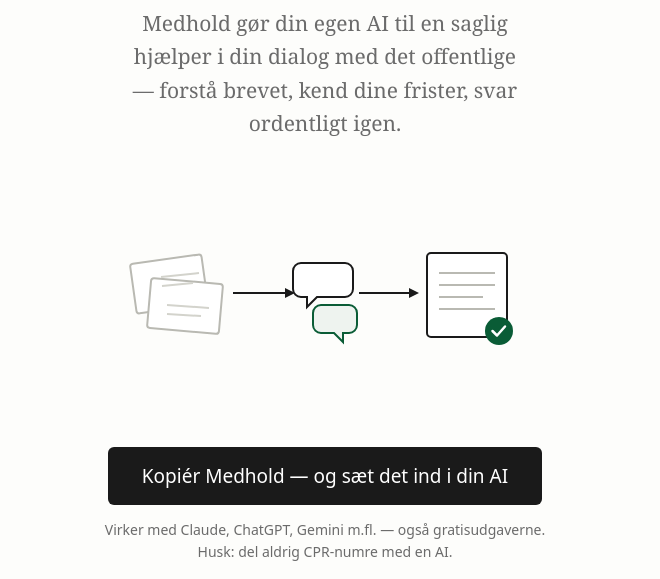
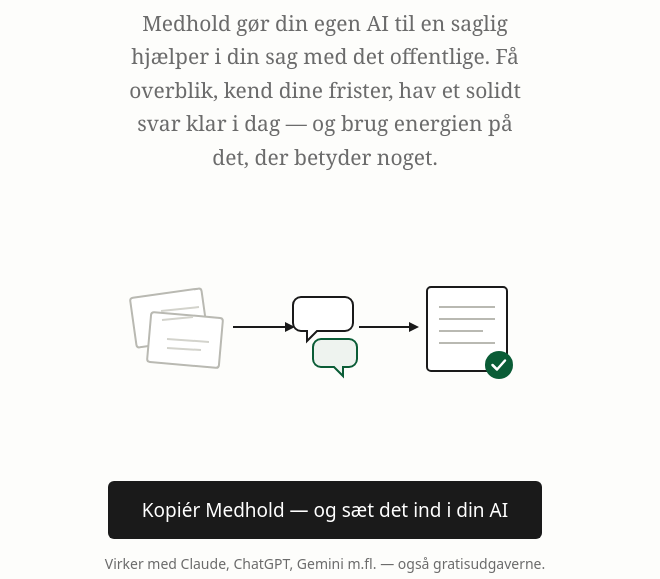
Before and after one commit to jabaho9523/medhold, a plain HTML site: page index.html in a window 1280 px wide. Shown: the part 191-770 px from the top of the page, without its empty margins (315-975 px from the left). Drawn offline with Linux system fonts and the light colour scheme.

Commit message:
Add files via upload

```diff
--- a/index.html
+++ b/index.html
@@ -34,7 +34,7 @@
 
 <main>
   <h1>Ingen skal stå alene<br>med sin sag.</h1>
-  <p class="sub">Medhold gør din egen AI til en saglig hjælper i din dialog med det offentlige — forstå brevet, kend dine frister, svar ordentligt igen.</p>
+  <p class="sub">Medhold gør din egen AI til en saglig hjælper i din sag med det offentlige. Få overblik, kend dine frister, hav et solidt svar klar i dag — og brug energien på det, der betyder noget.</p>
 
   <!-- Illustrationen: kaos → dialog → svar. Samme lodrette linje som produktets idé. -->
   <svg viewBox="0 0 420 210" xmlns="http://www.w3.org/2000/svg" role="img" aria-label="Fra rodede breve, gennem en samtale, til et færdigt svar">
```
